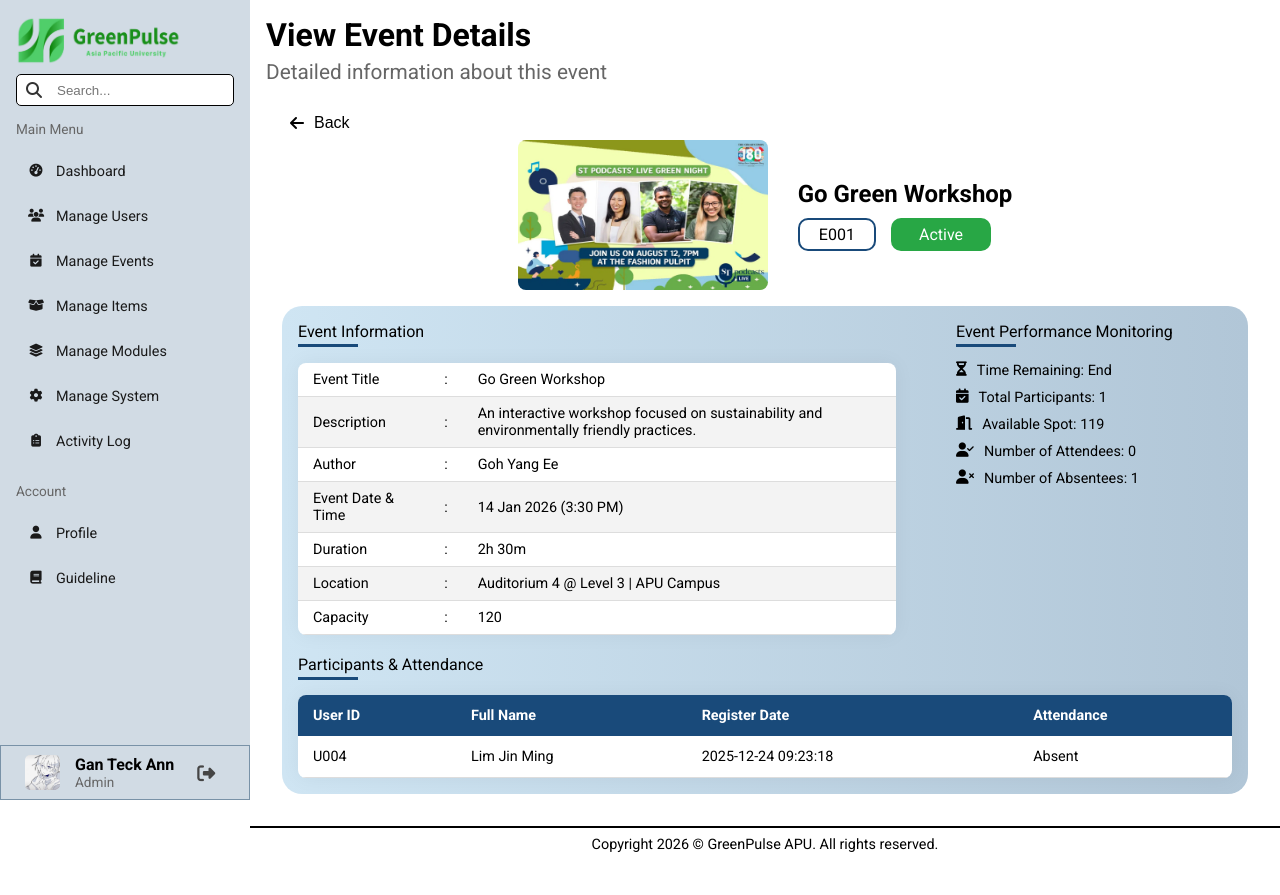
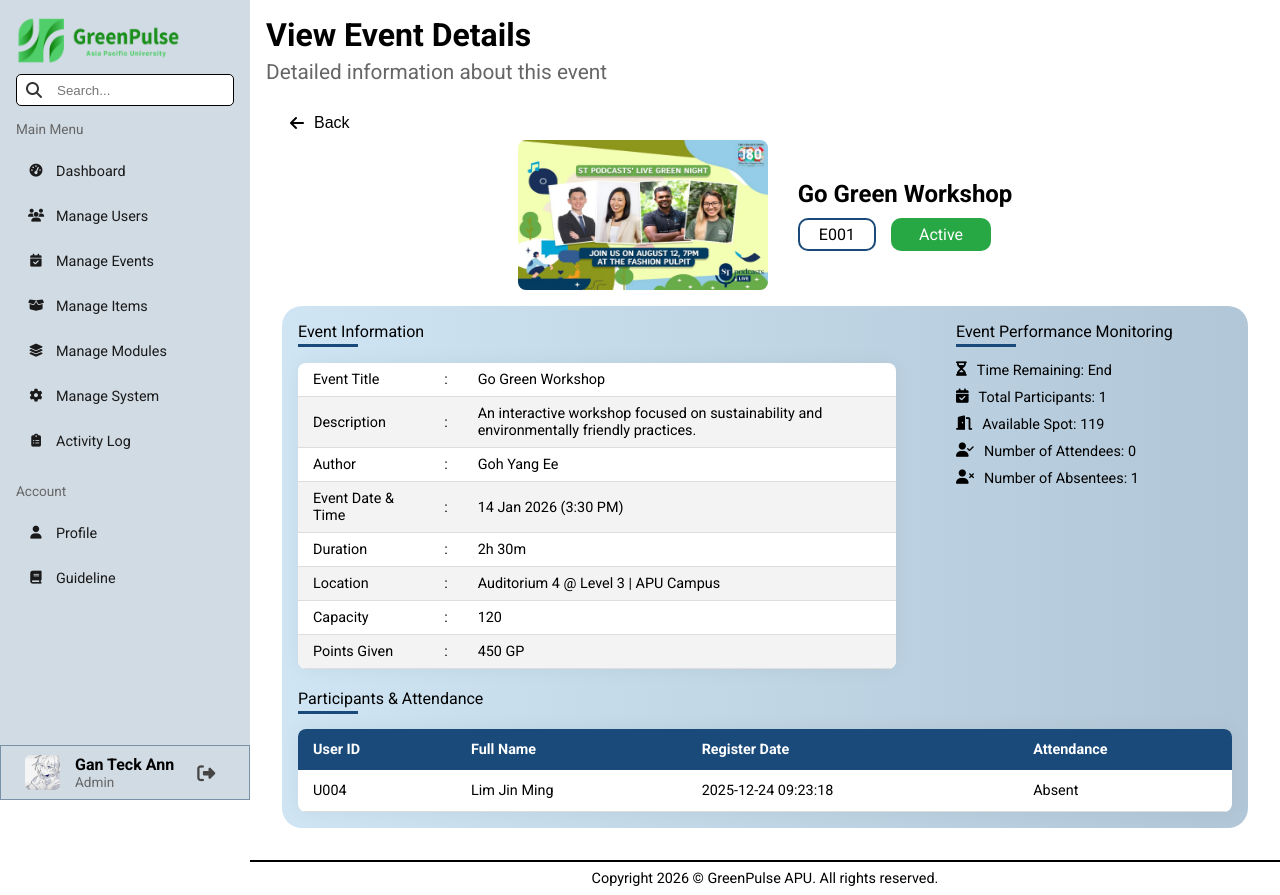
Before and after one commit to teckann/GreenPulse-APU, a PHP site: page /viewEventDetails.php?id=E001 in a window 1280 px wide. Before the commit the page ends 852 px from the top, so only its background shows below. Run offline with PHP 8.4, Linux system fonts and the light colour scheme; a user stored in the database is signed in; data comes from the database, SQL or seed files in the repository; some web fonts are replaced.

Commit message:
add points given

```diff
--- a/pages/admin/viewEventDetails.php
+++ b/pages/admin/viewEventDetails.php
@@ -174,6 +174,12 @@
                                         <td>:</td>
                                         <td><?php echo $data["capacity"] ?></td>
                                     </tr>
+
+                                    <tr>
+                                        <td>Points Given</td>
+                                        <td>:</td>
+                                        <td><?php echo $data["points_given"] ?> GP</td>
+                                    </tr>
                                 </table>
                             </div>
                         </div>
```
